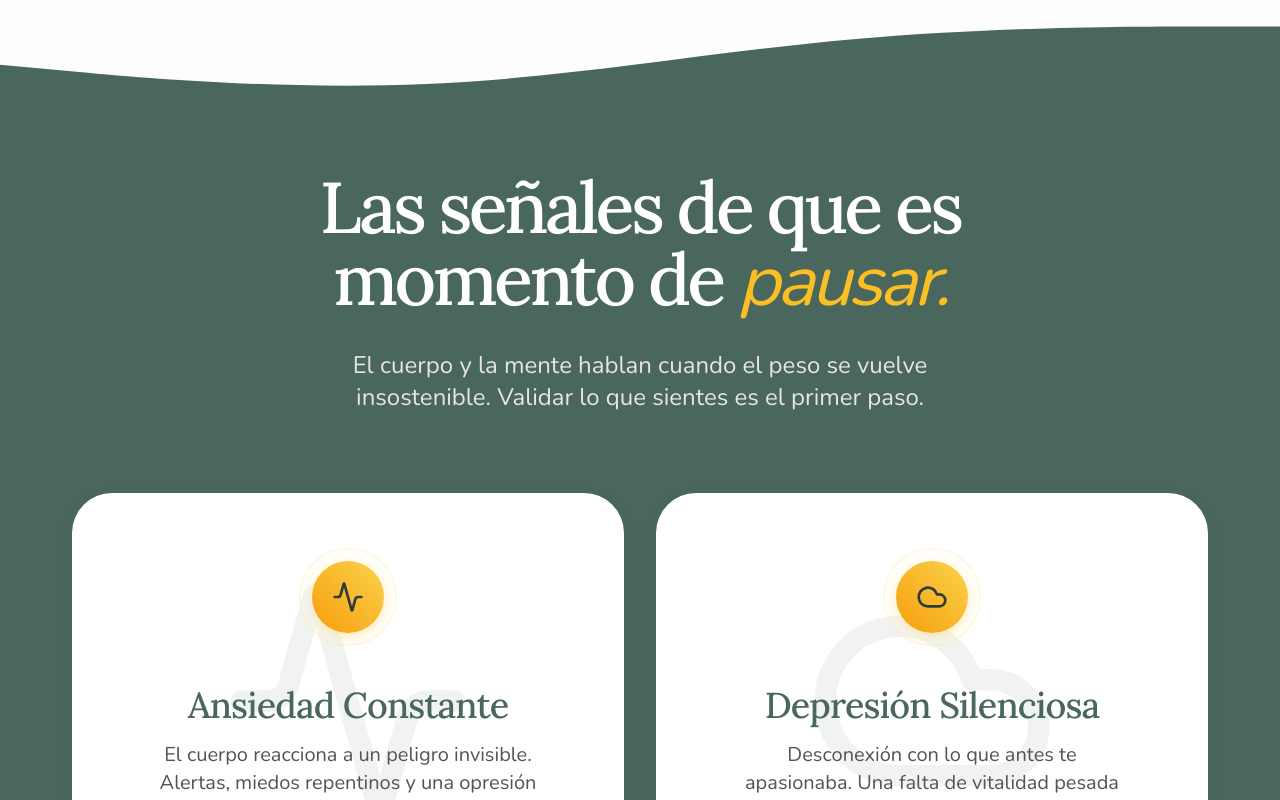
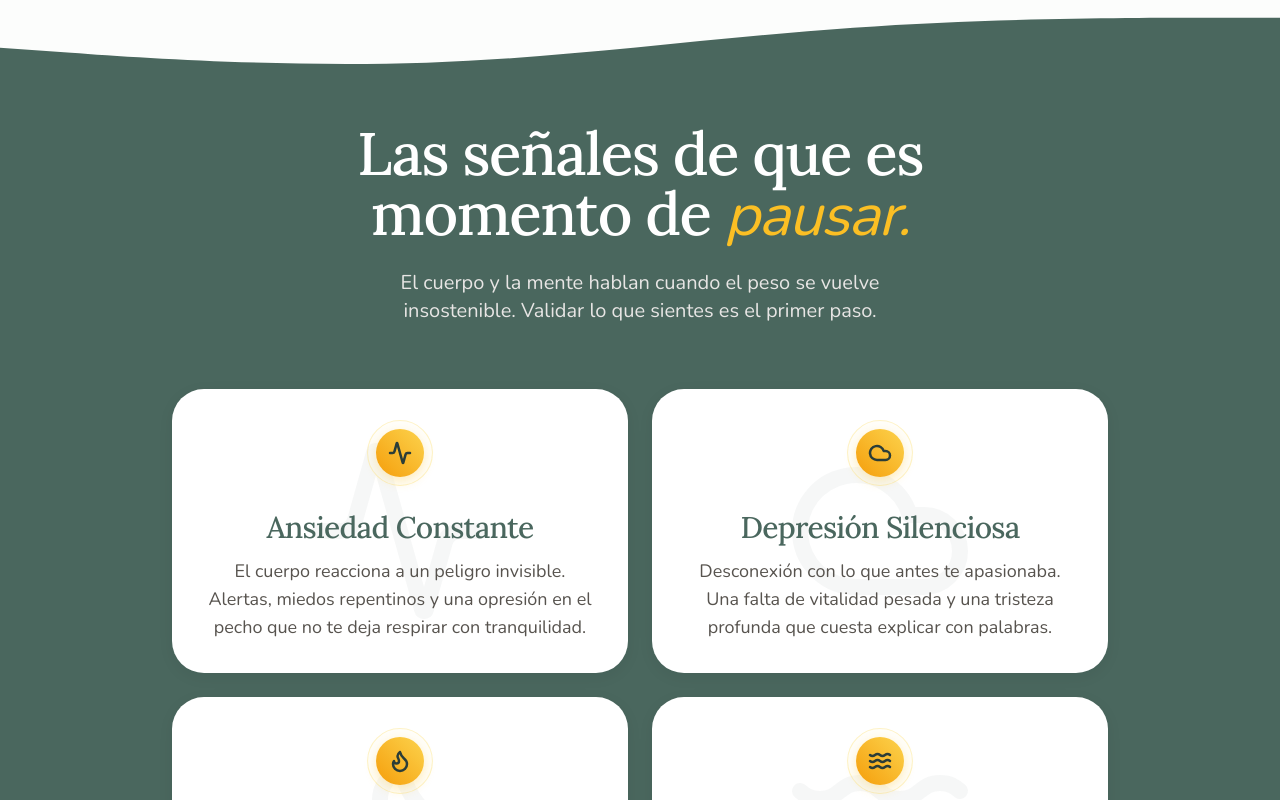
Before and after one commit to sazaba/janetduque, a Next.js app: page / in a window 1280 px wide. Shown: the part 820-1620 px from the top of the page. Built offline with nearby package versions, Linux system fonts and the light colour scheme; no server answers; the database is empty.

Commit message:
painpoints 2

```diff
--- a/app/components/sections/PainPoints.tsx
+++ b/app/components/sections/PainPoints.tsx
@@ -4,19 +4,19 @@ import React from 'react';
 import { motion, Variants } from 'framer-motion';
 import { Activity, Cloud, Flame, Waves } from 'lucide-react';
 
-// --- ICONO PREMIUM CENTRADO ---
+// --- ICONO PREMIUM CENTRADO (Escalado a un tamaño más sutil) ---
 const PremiumIcon = ({ Icon }: { Icon: React.ElementType }) => (
-  <div className="relative flex items-center justify-center w-24 h-24 mb-10 z-10 group-hover:-translate-y-2 transition-transform duration-500 ease-out">
+  <div className="relative flex items-center justify-center w-16 h-16 mb-6 z-10 group-hover:-translate-y-1.5 transition-transform duration-500 ease-out">
     {/* Anillo exterior sutil que palpita */}
     <motion.div
       animate={{ scale: [1, 1.15, 1], opacity: [0.4, 0.8, 0.4] }}
       transition={{ duration: 3, repeat: Infinity, ease: "easeInOut" }}
       className="absolute inset-0 rounded-full border border-amber-200 bg-amber-50/50"
     />
-    {/* Círculo dorado sólido interior (sombra ajustada para más realismo) */}
-    <div className="absolute inset-3 rounded-full bg-gradient-to-tr from-amber-500 to-amber-300 shadow-[0_4px_12px_rgba(251,191,36,0.3)]"></div>
+    {/* Círculo dorado sólido interior */}
+    <div className="absolute inset-2 rounded-full bg-gradient-to-tr from-amber-500 to-amber-300 shadow-[0_4px_12px_rgba(251,191,36,0.3)]"></div>
     {/* Icono Principal */}
-    <Icon className="relative z-20 w-8 h-8 text-[#2b3d38]" strokeWidth={2} />
+    <Icon className="relative z-20 w-6 h-6 text-[#2b3d38]" strokeWidth={2.5} />
   </div>
 );
 
@@ -49,17 +49,17 @@ const containerVariants: Variants = {
   hidden: { opacity: 0 },
   visible: {
     opacity: 1,
-    transition: { staggerChildren: 0.2, delayChildren: 0.2 },
+    transition: { staggerChildren: 0.15, delayChildren: 0.1 },
   },
 };
 
 const cardVariants: Variants = {
-  hidden: { opacity: 0, y: 40, scale: 0.98 },
+  hidden: { opacity: 0, y: 30, scale: 0.98 },
   visible: {
     opacity: 1,
     y: 0,
     scale: 1,
-    transition: { type: "spring", stiffness: 50, damping: 20, mass: 1 }
+    transition: { type: "spring", stiffness: 60, damping: 20, mass: 1 }
   },
 };
 
@@ -75,7 +75,7 @@ export default function PainPoints() {
 
       {/* --- 1. ONDA ORGÁNICA --- */}
       <div className="w-full leading-[0] border-none -mb-[1px]">
-        <svg viewBox="0 0 1440 120" preserveAspectRatio="none" className="w-full h-16 md:h-24 lg:h-36 block">
+        <svg viewBox="0 0 1440 120" preserveAspectRatio="none" className="w-full h-12 md:h-20 lg:h-28 block">
           <path
             d="M0,64L80,69.3C160,75,320,85,480,80C640,75,800,53,960,42.7C1120,32,1280,32,1360,32L1440,32L1440,121L1360,121C1280,121,1120,121,960,121C800,121,640,121,480,121C320,121,160,121,80,121L0,121Z"
             fill="#4a675e"
@@ -84,27 +84,27 @@ export default function PainPoints() {
       </div>
 
       {/* --- 2. SECCIÓN VERDE INMERSIVA --- */}
-      <section className="pb-32 w-full bg-[#4a675e] relative pt-10">
-        <div className="max-w-[1200px] mx-auto px-6 md:px-8">
+      <section className="pb-24 w-full bg-[#4a675e] relative pt-6">
+        <div className="max-w-[1000px] mx-auto px-6 md:px-8">
 
           {/* HEADER */}
-          <div className="text-center mb-16 md:mb-20 max-w-4xl mx-auto">
+          <div className="text-center mb-12 md:mb-16 max-w-3xl mx-auto">
             <motion.h2
-              className="text-5xl md:text-6xl lg:text-7xl font-medium font-serif text-white tracking-tighter leading-[1.05] mb-8"
-              initial={{ filter: "blur(10px)", opacity: 0, y: 30 }}
+              className="text-4xl md:text-5xl lg:text-6xl font-medium font-serif text-white tracking-tight leading-[1.05] mb-6"
+              initial={{ filter: "blur(10px)", opacity: 0, y: 20 }}
               whileInView={{ filter: "blur(0px)", opacity: 1, y: 0 }}
-              viewport={{ once: true, margin: "-100px" }}
-              transition={{ duration: 1, ease: [0.16, 1, 0.3, 1] }}
+              viewport={{ once: true, margin: "-50px" }}
+              transition={{ duration: 0.8, ease: [0.16, 1, 0.3, 1] }}
             >
               Las señales de que es momento de <span className="text-amber-400 italic">pausar.</span>
             </motion.h2>
 
             <motion.p
-              className="text-xl md:text-2xl text-stone-200 font-sans font-light leading-relaxed max-w-2xl mx-auto"
-              initial={{ opacity: 0, y: 20 }}
+              className="text-lg md:text-xl text-stone-200 font-sans font-light leading-relaxed max-w-xl mx-auto"
+              initial={{ opacity: 0, y: 15 }}
               whileInView={{ opacity: 1, y: 0 }}
               viewport={{ once: true }}
-              transition={{ duration: 0.8, delay: 0.2 }}
+              transition={{ duration: 0.6, delay: 0.2 }}
             >
               El cuerpo y la mente hablan cuando el peso se vuelve insostenible. Validar lo que sientes es el primer paso.
             </motion.p>
@@ -112,34 +112,34 @@ export default function PainPoints() {
 
           {/* GRID (Desktop) / CARRUSEL (Móvil) */}
           <motion.div
-            className="flex md:grid md:grid-cols-2 gap-5 md:gap-8 overflow-x-auto md:overflow-visible snap-x snap-mandatory md:snap-none hide-scrollbar -mx-6 px-6 md:mx-0 md:px-0 py-8 -my-8 md:py-0 md:my-0"
+            className="flex md:grid md:grid-cols-2 gap-5 md:gap-6 overflow-x-auto md:overflow-visible snap-x snap-mandatory md:snap-none hide-scrollbar -mx-6 px-6 md:mx-0 md:px-0 py-6 -my-6 md:py-0 md:my-0"
             variants={containerVariants}
             initial="hidden"
             whileInView="visible"
-            viewport={{ once: true, margin: "-100px" }}
+            viewport={{ once: true, margin: "-50px" }}
           >
             {painPoints.map((item, index) => (
               <motion.div
                 key={index}
                 variants={cardVariants}
-                // Sombra inicial corta [0.06], sombra de hover más pronunciada [0.15]
-                className="group relative overflow-hidden rounded-[2.5rem] bg-white p-8 md:p-14 transition-all duration-700 hover:-translate-y-2 shadow-[0_4px_16px_rgba(0,0,0,0.06)] hover:shadow-[0_12px_32px_rgba(0,0,0,0.15)] flex flex-col items-center text-center cursor-default transform-gpu shrink-0 w-[85vw] snap-center md:w-auto md:shrink"
+                // Ajuste de padding, bordes redondeados y sombra
+                className="group relative overflow-hidden rounded-[2rem] bg-white p-6 md:p-8 transition-all duration-500 hover:-translate-y-1.5 shadow-[0_4px_16px_rgba(0,0,0,0.06)] hover:shadow-[0_12px_24px_rgba(0,0,0,0.12)] flex flex-col items-center text-center cursor-default transform-gpu shrink-0 w-[80vw] snap-center md:w-auto md:shrink"
               >
-                {/* BARRA DE ACENTO PREMIUM (Aparece al hacer hover) */}
+                {/* BARRA DE ACENTO PREMIUM */}
                 <div className="absolute top-0 left-0 w-full h-1.5 bg-gradient-to-r from-[#4a675e] to-amber-400 opacity-0 group-hover:opacity-100 transition-opacity duration-500"></div>
 
-                {/* ICONO FANTASMA GIGANTE DE FONDO (Más visible y reactivo) */}
-                <item.icon className="absolute top-1/2 left-1/2 -translate-x-1/2 -translate-y-1/2 w-64 h-64 text-[#4a675e]/[0.08] group-hover:text-[#4a675e]/[0.15] group-hover:scale-125 group-hover:rotate-6 transition-all duration-1000 ease-out pointer-events-none" />
+                {/* ICONO FANTASMA GIGANTE DE FONDO (Más pequeño) */}
+                <item.icon className="absolute top-1/2 left-1/2 -translate-x-1/2 -translate-y-1/2 w-48 h-48 text-[#4a675e]/[0.05] group-hover:text-[#4a675e]/[0.1] group-hover:scale-110 group-hover:rotate-6 transition-all duration-700 ease-out pointer-events-none" />
 
                 {/* ICONO PRINCIPAL */}
                 <PremiumIcon Icon={item.icon} />
 
-                {/* TEXTOS */}
+                {/* TEXTOS (Tipografía reducida) */}
                 <div className="relative z-10">
-                  <h3 className="text-3xl md:text-4xl font-serif text-[#4a675e] mb-4 tracking-tight group-hover:text-amber-600 transition-colors duration-500">
+                  <h3 className="text-2xl md:text-3xl font-serif text-[#4a675e] mb-3 tracking-tight group-hover:text-amber-600 transition-colors duration-300">
                     {item.title}
                   </h3>
-                  <p className="text-stone-600 text-lg md:text-xl font-sans font-light leading-relaxed max-w-sm mx-auto">
+                  <p className="text-stone-600 text-base md:text-lg font-sans font-light leading-relaxed max-w-sm mx-auto">
                     {item.desc}
                   </p>
                 </div>
```
